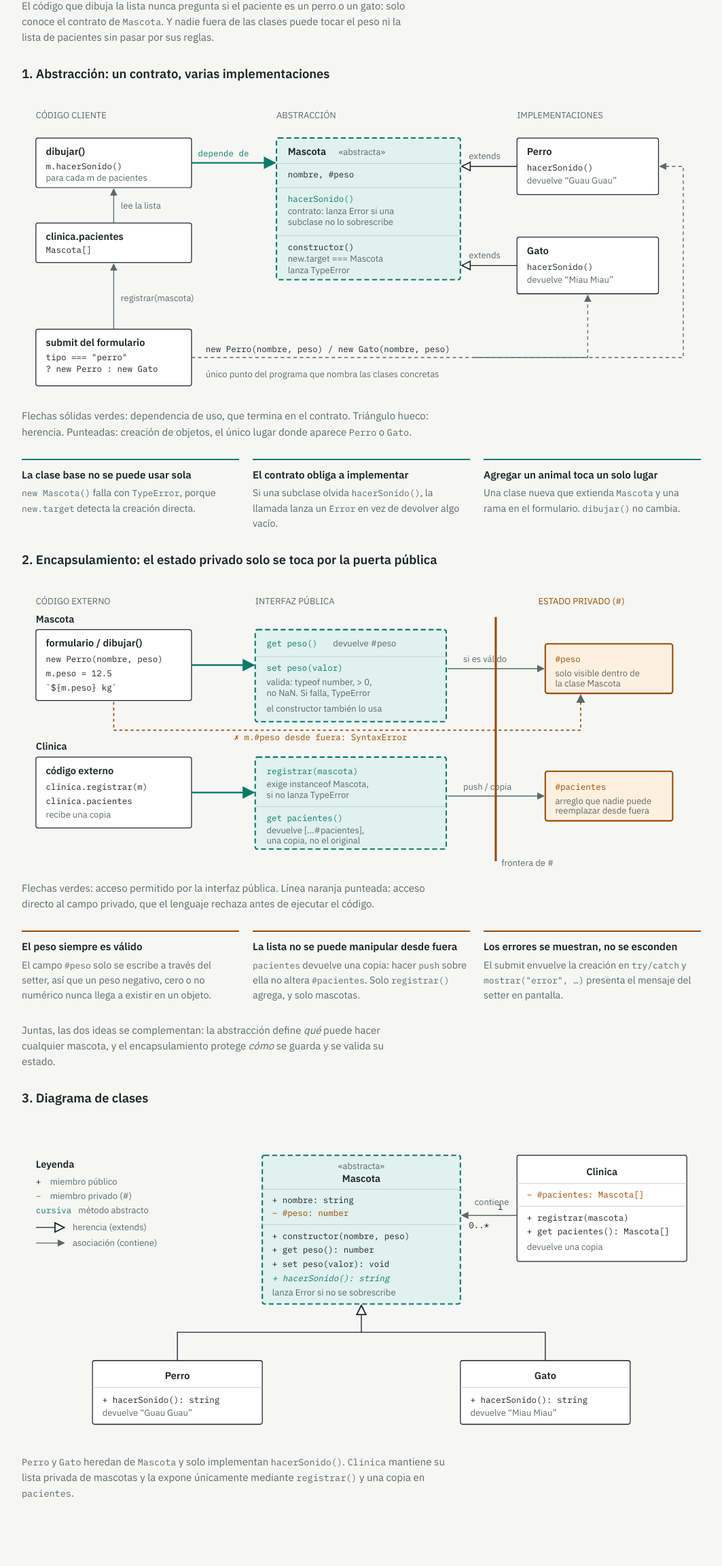
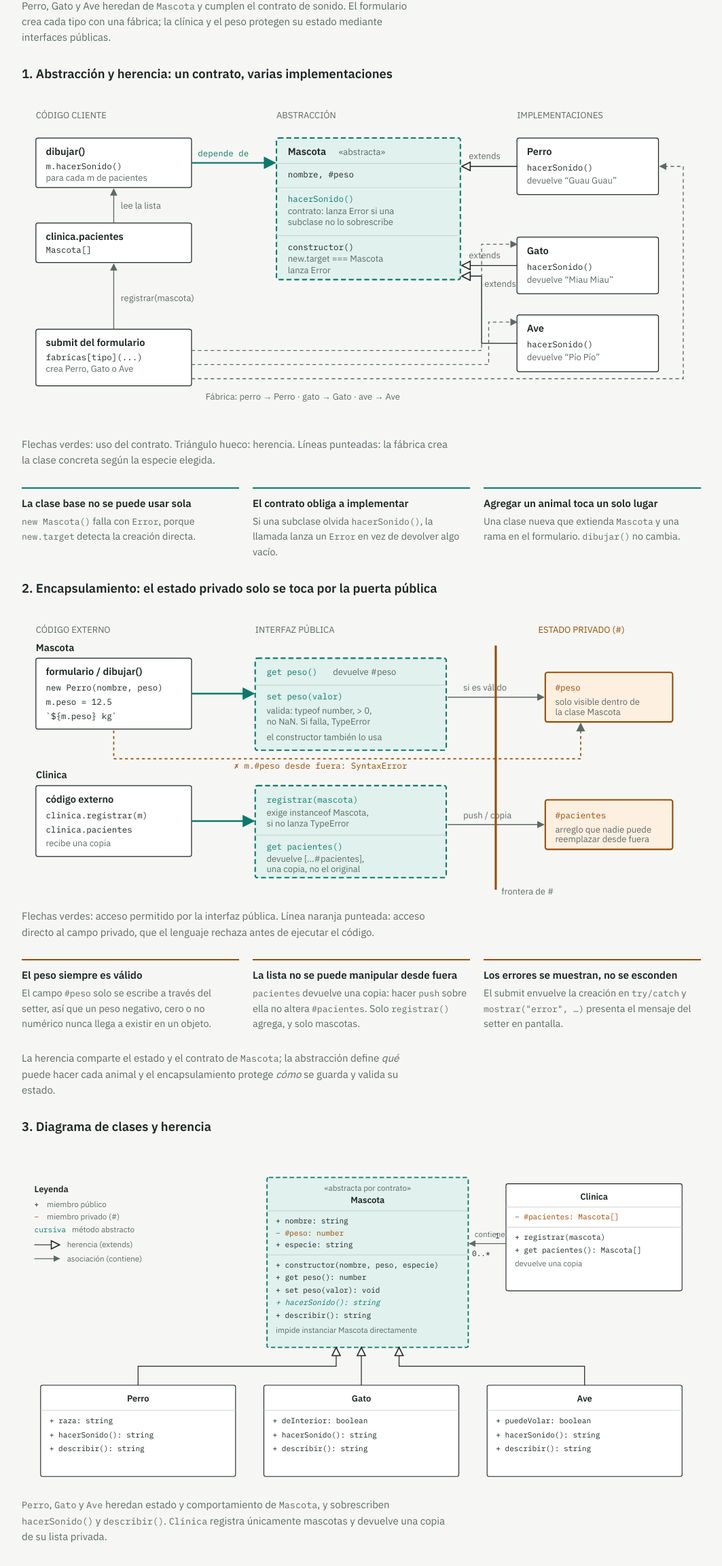
Before and after one commit to roazapatayensi-hue/vet-turnos, a plain HTML site: page img/Abstracción y encapsulamiento en Vet Turnos.html in a window 1280 px wide. Shown: the part 74-2378 px from the top of the page at 68% size, without its empty margins (108-1171 px from the left). Before the commit the page ends 2314 px from the top, so only its background shows below. Drawn offline with Linux system fonts and the light colour scheme.

Commit message:
Feat: Nueva funcionalidad Herencia Dinámica

```diff
--- a/img/Abstracción y encapsulamiento en Vet Turnos.html
+++ b/img/Abstracción y encapsulamiento en Vet Turnos.html
@@ -3,7 +3,7 @@
 <head>
 <meta charset="utf-8">
 <meta name="viewport" content="width=device-width,initial-scale=1,viewport-fit=cover">
-<title>Abstracción y encapsulamiento en Vet Turnos</title>
+<title>Abstracción, encapsulamiento y herencia en Vet Turnos</title>
 <link rel="stylesheet" href="https://fonts.googleapis.com/css2?family=IBM+Plex+Mono:wght@400;500&family=IBM+Plex+Sans:wght@400;500;600&display=swap">
 <style>
   :root {
@@ -75,14 +75,14 @@
 <body>
 <main>
   <header>
-    <h1>Abstracción y encapsulamiento en Vet Turnos</h1>
-    <p class="lede">El código que dibuja la lista nunca pregunta si el paciente es un perro o un gato: solo conoce el contrato de <code>Mascota</code>. Y nadie fuera de las clases puede tocar el peso ni la lista de pacientes sin pasar por sus reglas.</p>
+    <h1>Abstracción, encapsulamiento y herencia en Vet Turnos</h1>
+    <p class="lede">Perro, Gato y Ave heredan de <code>Mascota</code> y cumplen el contrato de sonido. El formulario crea cada tipo con una fábrica; la clínica y el peso protegen su estado mediante interfaces públicas.</p>
   </header>
 
-  <h2 class="sec">1. Abstracción: un contrato, varias implementaciones</h2>
+  <h2 class="sec">1. Abstracción y herencia: un contrato, varias implementaciones</h2>
   <figure>
     <div class="scroll">
-      <svg viewBox="0 0 960 420" role="img" aria-label="Dibujar llama a hacerSonido() sobre el contrato abstracto Mascota. Perro y Gato extienden Mascota y lo implementan. Solo el manejador del formulario conoce las clases concretas y las crea con new.">
+      <svg viewBox="0 0 960 460" role="img" aria-label="Dibujar llama a hacerSonido() sobre el contrato de Mascota. Perro, Gato y Ave extienden Mascota e implementan el método. La fábrica crea la clase concreta seleccionada en el formulario.">
         <defs>
           <marker id="a-flow" viewBox="0 0 10 10" refX="9" refY="5" markerWidth="8" markerHeight="8" orient="auto"><polygon class="head-flow" points="0,0 10,5 0,10"/></marker>
           <marker id="a-contract" viewBox="0 0 10 10" refX="9" refY="5" markerWidth="8" markerHeight="8" orient="auto"><polygon class="head-contract" points="0,0 10,5 0,10"/></marker>
@@ -104,8 +104,8 @@
 
         <rect x="20" y="320" width="220" height="80" rx="3" class="box"/>
         <text x="34" y="344" class="title">submit del formulario</text>
-        <text x="34" y="364" class="code">tipo === "perro"</text>
-        <text x="34" y="380" class="code">? new Perro : new Gato</text>
+        <text x="34" y="364" class="code">fabricas[tipo](...)</text>
+        <text x="34" y="380" class="dim">crea Perro, Gato o Ave</text>
 
         <line x1="130" y1="320" x2="130" y2="228" class="flow" marker-end="url(#a-flow)"/>
         <text x="140" y="280" class="dim">registrar(mascota)</text>
@@ -124,7 +124,7 @@
         <line x1="360" y1="188" x2="620" y2="188" class="rule"/>
         <text x="376" y="208" class="code">constructor()</text>
         <text x="376" y="225" class="dim">new.target === Mascota</text>
-        <text x="376" y="241" class="dim">lanza TypeError</text>
+        <text x="376" y="241" class="dim">lanza Error</text>
 
         <line x1="240" y1="85" x2="358" y2="85" class="contract" marker-end="url(#a-contract)"/>
         <text x="249" y="76" class="code acc">depende de</text>
@@ -139,24 +139,31 @@
         <text x="714" y="236" class="code">hacerSonido()</text>
         <text x="714" y="254" class="dim">devuelve “Miau Miau”</text>
 
+        <rect x="700" y="300" width="200" height="80" rx="3" class="box"/>
+        <text x="714" y="324" class="title">Ave</text>
+        <text x="714" y="346" class="code">hacerSonido()</text>
+        <text x="714" y="364" class="dim">devuelve “Pío Pío”</text>
+
         <line x1="700" y1="90" x2="622" y2="90" class="inherit" marker-end="url(#a-inherit)"/>
         <text x="632" y="80" class="dim">extends</text>
         <line x1="700" y1="230" x2="622" y2="230" class="inherit" marker-end="url(#a-inherit)"/>
         <text x="632" y="220" class="dim">extends</text>
+        <polyline points="700,340 650,340 650,245 622,245" class="inherit" marker-end="url(#a-inherit)"/>
+        <text x="654" y="260" class="dim">extends</text>
 
-        <polyline points="240,360 800,360 800,272" class="make" marker-end="url(#a-flow)"/>
-        <polyline points="640,360 935,360 935,90 902,90" class="make" marker-end="url(#a-flow)"/>
-        <text x="260" y="352" class="code">new Perro(nombre, peso)  /  new Gato(nombre, peso)</text>
-        <text x="260" y="388" class="dim">único punto del programa que nombra las clases concretas</text>
+        <polyline points="240,350 650,350 650,200 700,200" class="make" marker-end="url(#a-flow)"/>
+        <polyline points="240,370 660,370 660,310 700,310" class="make" marker-end="url(#a-flow)"/>
+        <polyline points="240,390 935,390 935,90 902,90" class="make" marker-end="url(#a-flow)"/>
+        <text x="260" y="420" class="dim">Fábrica: perro → Perro · gato → Gato · ave → Ave</text>
       </svg>
     </div>
-    <figcaption>Flechas sólidas verdes: dependencia de uso, que termina en el contrato. Triángulo hueco: herencia. Punteadas: creación de objetos, el único lugar donde aparece <code>Perro</code> o <code>Gato</code>.</figcaption>
+    <figcaption>Flechas verdes: uso del contrato. Triángulo hueco: herencia. Líneas punteadas: la fábrica crea la clase concreta según la especie elegida.</figcaption>
   </figure>
 
   <section class="points" aria-label="Qué hace la abstracción">
     <div>
       <h3>La clase base no se puede usar sola</h3>
-      <p><code>new Mascota()</code> falla con <code>TypeError</code>, porque <code>new.target</code> detecta la creación directa.</p>
+      <p><code>new Mascota()</code> falla con <code>Error</code>, porque <code>new.target</code> detecta la creación directa.</p>
     </div>
     <div>
       <h3>El contrato obliga a implementar</h3>
@@ -260,12 +267,12 @@
     </div>
   </section>
 
-  <p class="lede">Juntas, las dos ideas se complementan: la abstracción define <em>qué</em> puede hacer cualquier mascota, y el encapsulamiento protege <em>cómo</em> se guarda y se valida su estado.</p>
+  <p class="lede">La herencia comparte el estado y el contrato de <code>Mascota</code>; la abstracción define <em>qué</em> puede hacer cada animal y el encapsulamiento protege <em>cómo</em> se guarda y valida su estado.</p>
 
-  <h2 class="sec">3. Diagrama de clases</h2>
+  <h2 class="sec">3. Diagrama de clases y herencia</h2>
   <figure>
     <div class="scroll">
-      <svg viewBox="0 0 960 450" role="img" aria-label="Diagrama de clases: Mascota es abstracta, con nombre, peso privado, getter y setter de peso y el método abstracto hacerSonido. Perro y Gato heredan de Mascota e implementan hacerSonido. Clinica contiene cero o más Mascota en el arreglo privado pacientes, con registrar y el getter pacientes.">
+      <svg viewBox="0 0 1080 530" role="img" aria-label="Diagrama de clases de Vet Turnos: Mascota protege el peso y define sonido y descripción. Perro, Gato y Ave heredan de Mascota e implementan esos métodos. Clinica registra mascotas y expone una copia de su lista privada.">
         <defs>
           <marker id="c-flow" viewBox="0 0 10 10" refX="9" refY="5" markerWidth="8" markerHeight="8" orient="auto"><polygon class="head-flow" points="0,0 10,5 0,10"/></marker>
           <marker id="c-inherit" viewBox="0 0 12 12" refX="11" refY="6" markerWidth="12" markerHeight="12" orient="auto"><polygon class="head-inherit" points="1,1 11,6 1,11"/></marker>
@@ -279,56 +286,67 @@
         <line x1="20" y1="142" x2="60" y2="142" class="inherit" marker-end="url(#c-inherit)"/><text x="72" y="146" class="dim">herencia (extends)</text>
         <line x1="20" y1="164" x2="60" y2="164" class="flow" marker-end="url(#c-flow)"/><text x="72" y="168" class="dim">asociación (contiene)</text>
 
+        <!-- Clinica -->
+        <rect x="770" y="45" width="280" height="170" rx="3" class="box"/>
+        <text x="910" y="70" text-anchor="middle" class="title">Clinica</text>
+        <line x1="770" y1="82" x2="1050" y2="82" class="rule"/>
+        <text x="784" y="102" class="code lk">− #pacientes: Mascota[]</text>
+        <line x1="770" y1="114" x2="1050" y2="114" class="rule"/>
+        <text x="784" y="134" class="code">+ registrar(mascota)</text>
+        <text x="784" y="154" class="code">+ get pacientes(): Mascota[]</text>
+        <text x="784" y="176" class="dim">devuelve una copia</text>
+
         <!-- Mascota -->
-        <rect x="340" y="40" width="280" height="210" rx="3" class="abs"/>
-        <text x="480" y="60" text-anchor="middle" class="dim">«abstracta»</text>
-        <text x="480" y="78" text-anchor="middle" class="title">Mascota</text>
-        <line x1="340" y1="88" x2="620" y2="88" class="rule"/>
-        <text x="354" y="108" class="code">+ nombre: string</text>
-        <text x="354" y="126" class="code lk">− #peso: number</text>
-        <line x1="340" y1="138" x2="620" y2="138" class="rule"/>
-        <text x="354" y="158" class="code">+ constructor(nombre, peso)</text>
-        <text x="354" y="178" class="code">+ get peso(): number</text>
-        <text x="354" y="198" class="code">+ set peso(valor): void</text>
-        <text x="354" y="218" class="code acc" font-style="italic">+ hacerSonido(): string</text>
-        <text x="354" y="238" class="dim">lanza Error si no se sobrescribe</text>
+        <rect x="390" y="35" width="320" height="270" rx="3" class="abs"/>
+        <text x="550" y="56" text-anchor="middle" class="dim">«abstracta por contrato»</text>
+        <text x="550" y="76" text-anchor="middle" class="title">Mascota</text>
+        <line x1="390" y1="88" x2="710" y2="88" class="rule"/>
+        <text x="404" y="108" class="code">+ nombre: string</text>
+        <text x="404" y="127" class="code lk">− #peso: number</text>
+        <text x="404" y="146" class="code">+ especie: string</text>
+        <line x1="390" y1="158" x2="710" y2="158" class="rule"/>
+        <text x="404" y="178" class="code">+ constructor(nombre, peso, especie)</text>
+        <text x="404" y="198" class="code">+ get peso(): number</text>
+        <text x="404" y="218" class="code">+ set peso(valor): void</text>
+        <text x="404" y="238" class="code acc" font-style="italic">+ hacerSonido(): string</text>
+        <text x="404" y="258" class="code">+ describir(): string</text>
+        <text x="404" y="282" class="dim">impide instanciar Mascota directamente</text>
 
-        <!-- Clinica -->
-        <rect x="700" y="40" width="240" height="150" rx="3" class="box"/>
-        <text x="820" y="68" text-anchor="middle" class="title">Clinica</text>
-        <line x1="700" y1="80" x2="940" y2="80" class="rule"/>
-        <text x="714" y="100" class="code lk">− #pacientes: Mascota[]</text>
-        <line x1="700" y1="112" x2="940" y2="112" class="rule"/>
-        <text x="714" y="132" class="code">+ registrar(mascota)</text>
-        <text x="714" y="152" class="code">+ get pacientes(): Mascota[]</text>
-        <text x="714" y="174" class="dim">devuelve una copia</text>
-
-        <!-- association Clinica -> Mascota -->
-        <line x1="700" y1="125" x2="622" y2="125" class="flow" marker-end="url(#c-flow)"/>
-        <text x="680" y="117" text-anchor="end" class="code">1</text>
-        <text x="632" y="143" class="code">0..*</text>
-        <text x="640" y="110" class="dim">contiene</text>
+        <!-- Relaciones -->
+        <line x1="770" y1="140" x2="712" y2="140" class="flow" marker-end="url(#c-flow)"/>
+        <text x="760" y="132" text-anchor="end" class="code">1</text>
+        <text x="716" y="160" class="code">0..*</text>
+        <text x="720" y="130" class="dim">contiene</text>
+        <polyline points="185,365 185,335 500,335 500,305" class="inherit" marker-end="url(#c-inherit)"/>
+        <line x1="540" y1="365" x2="540" y2="305" class="inherit" marker-end="url(#c-inherit)"/>
+        <polyline points="895,365 895,335 600,335 600,305" class="inherit" marker-end="url(#c-inherit)"/>
 
         <!-- Perro -->
-        <rect x="100" y="330" width="240" height="90" rx="3" class="box"/>
-        <text x="220" y="356" text-anchor="middle" class="title">Perro</text>
-        <line x1="100" y1="368" x2="340" y2="368" class="rule"/>
-        <text x="114" y="390" class="code">+ hacerSonido(): string</text>
-        <text x="114" y="408" class="dim">devuelve “Guau Guau”</text>
+        <rect x="30" y="365" width="310" height="145" rx="3" class="box"/>
+        <text x="185" y="391" text-anchor="middle" class="title">Perro</text>
+        <line x1="30" y1="405" x2="340" y2="405" class="rule"/>
+        <text x="44" y="426" class="code">+ raza: string</text>
+        <text x="44" y="448" class="code">+ hacerSonido(): string</text>
+        <text x="44" y="470" class="code">+ describir(): string</text>
 
         <!-- Gato -->
-        <rect x="620" y="330" width="240" height="90" rx="3" class="box"/>
-        <text x="740" y="356" text-anchor="middle" class="title">Gato</text>
-        <line x1="620" y1="368" x2="860" y2="368" class="rule"/>
-        <text x="634" y="390" class="code">+ hacerSonido(): string</text>
-        <text x="634" y="408" class="dim">devuelve “Miau Miau”</text>
+        <rect x="385" y="365" width="310" height="145" rx="3" class="box"/>
+        <text x="540" y="391" text-anchor="middle" class="title">Gato</text>
+        <line x1="385" y1="405" x2="695" y2="405" class="rule"/>
+        <text x="399" y="426" class="code">+ deInterior: boolean</text>
+        <text x="399" y="448" class="code">+ hacerSonido(): string</text>
+        <text x="399" y="470" class="code">+ describir(): string</text>
 
-        <!-- inheritance -->
-        <polyline points="220,330 220,290 480,290 480,252" class="inherit" marker-end="url(#c-inherit)"/>
-        <polyline points="740,330 740,290 480,290" class="inherit"/>
+        <!-- Ave -->
+        <rect x="740" y="365" width="310" height="145" rx="3" class="box"/>
+        <text x="895" y="391" text-anchor="middle" class="title">Ave</text>
+        <line x1="740" y1="405" x2="1050" y2="405" class="rule"/>
+        <text x="754" y="426" class="code">+ puedeVolar: boolean</text>
+        <text x="754" y="448" class="code">+ hacerSonido(): string</text>
+        <text x="754" y="470" class="code">+ describir(): string</text>
       </svg>
     </div>
-    <figcaption><code>Perro</code> y <code>Gato</code> heredan de <code>Mascota</code> y solo implementan <code>hacerSonido()</code>. <code>Clinica</code> mantiene su lista privada de mascotas y la expone únicamente mediante <code>registrar()</code> y una copia en <code>pacientes</code>.</figcaption>
+    <figcaption><code>Perro</code>, <code>Gato</code> y <code>Ave</code> heredan estado y comportamiento de <code>Mascota</code>, y sobrescriben <code>hacerSonido()</code> y <code>describir()</code>. <code>Clinica</code> registra únicamente mascotas y devuelve una copia de su lista privada.</figcaption>
   </figure>
 </main>
 </body>
```
Also changed, not shown: herencia.js (+185 -0 lines), index.html (+7 -0 lines).
